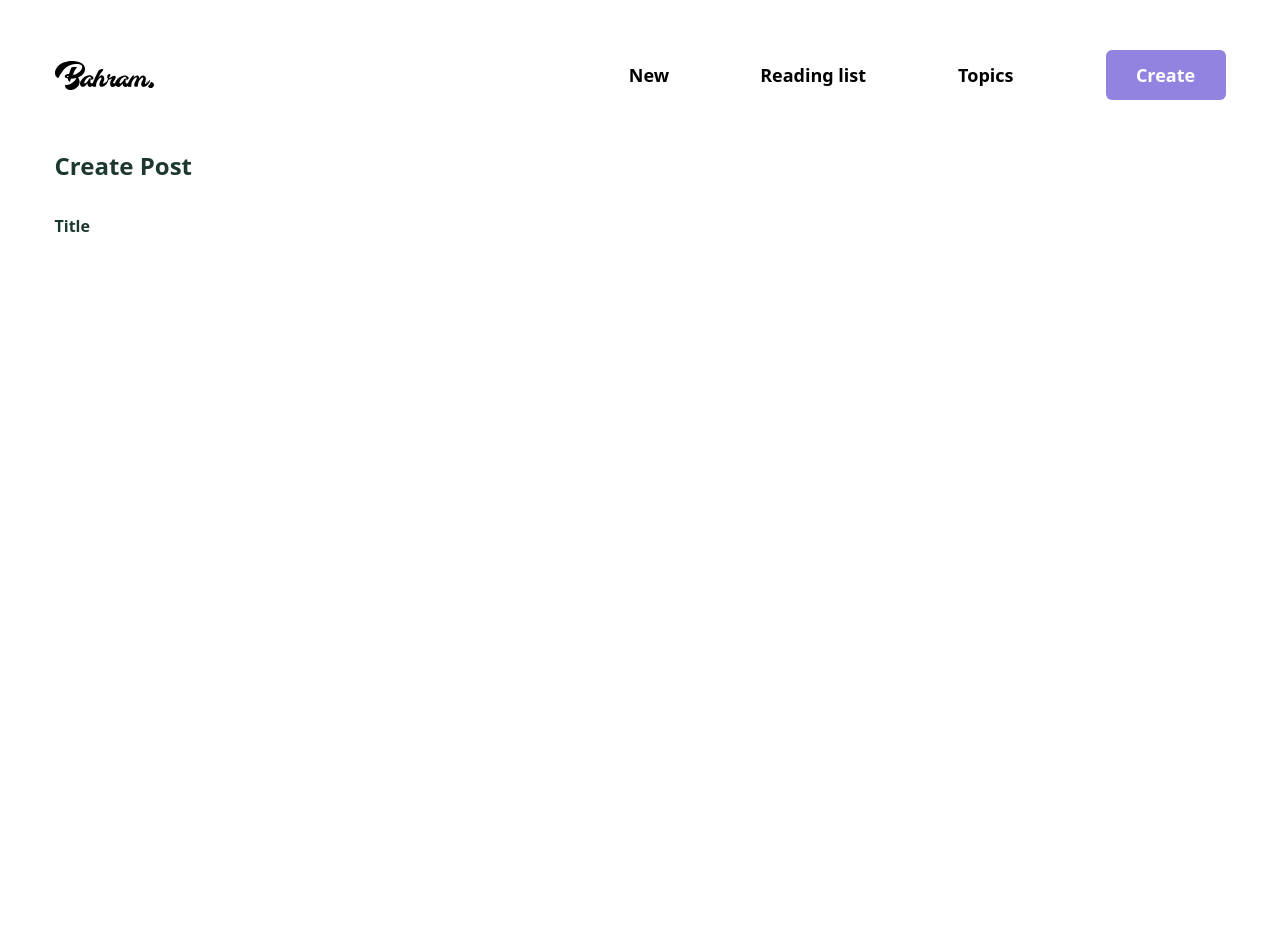
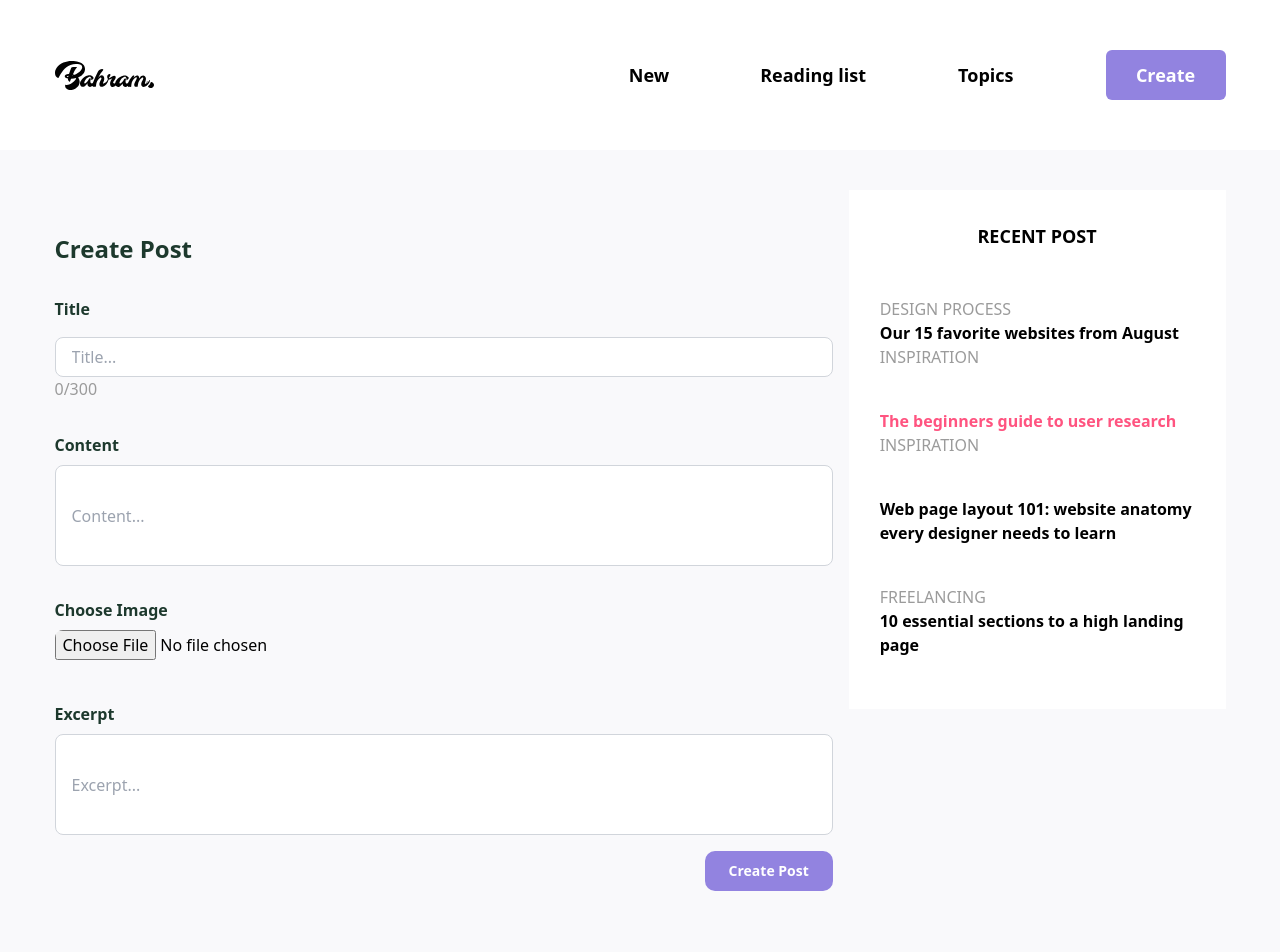
Before and after one commit to Xuandung010302/sucodev, a Vue app in the folder blog/: page /create in a window 1280 px wide. Shown: the top 952 px of the page. Built offline with nearby package versions, Linux system fonts and the light colour scheme.

Commit message:
feat/CreatePost

```diff
--- a/blog/src/pages/CreatePage.vue
+++ b/blog/src/pages/CreatePage.vue
@@ -1,12 +1,65 @@
 <template>
-    <div class="h-auto">
-        <div class="max-w-custom mx-auto mt-[43px] h-screen">
-            <div class="">
+  <div class="bg-custom-bg">
+    <div class="h-auto max-w-custom mx-auto flex">
+      <div class="mt-[43px] h-screen w-2/3">
         <div class="mt-10 text-2xl font-semibold font-inter text-txtCreatePage">
           Create Post
         </div>
         <div class="mt-8 font-semibold text-txtCreatePage">
           Title
+        </div>
+        <input
+          v-model="title"
+          type="text"
+          class="mt-4 w-full border pl-4 border-gray-300 rounded-lg h-10"
+          placeholder="Title..."
+        />
+        <span class="text-txtGr">{{ title.length }}/300</span>
+        <div class="mt-8 font-semibold text-txtCreatePage">
+          Content
+        </div>
+        <input
+          v-model="content"
+          type="text"
+          class="mt-2 w-full pl-4 border border-gray-300 rounded-lg h-[101px]"
+          placeholder="Content..."
+        />
+        <div class="mt-8 font-semibold text-txtCreatePage">
+          Choose Image
+        </div>
+        <input
+          type="file"
+          @change="onImageSelected"
+          class="mt-2 w-full border-gray-300 rounded-lg h-10"
+        />
+        <div class="mt-8 font-semibold text-txtCreatePage">
+          Excerpt
+        </div>
+        <input
+          v-model="excerpt"
+          type="text"
+          class="mt-2 w-full pl-4 border border-gray-300 rounded-lg h-[101px]"
+          placeholder="Excerpt..."
+        />
+        <div class="justify-end flex">
+          <button @click="createPost" class="mt-4 p-2 bg-[#9283E0] text-white rounded-[10px] text-sm font-semibold w-[128px] h-10 ">
+            Create Post
+          </button>
+        </div>
+      </div>
+      <div class="bg-white mt-10 ml-4 w-[378px] h-[519px]">
+        <div class="flex justify-center text-lg font-semibold mt-[32px]">
+          RECENT POST
+        </div>
+        <div class="xl:w-[336px] ml-[31px] mt-[47px]">
+          <div class="text-txtGr">DESIGN PROCESS</div>
+          <div class="font-semibold">Our 15 favorite websites from August</div>
+          <div class="text-txtGr">INSPIRATION</div>
+          <div class="font-semibold text-[#FF5480] mt-10">The beginners guide to user research</div>
+          <div class="text-txtGr">INSPIRATION</div>
+          <div class="font-semibold mt-10">Web page layout 101: website anatomy every designer needs to learn</div>
+          <div class="text-txtGr mt-10">FREELANCING</div>
+          <div class="font-semibold">10 essential sections to a high landing page</div>
         </div>
       </div>
     </div>
@@ -16,5 +69,56 @@
 <script>
 export default {
   name: "CreatePage",
+  data() {
+    return {
+      title: "",
+      image: "",
+      author: "Tomas Laurinavicius",
+      category: "Design Process",
+      excerpt: "",
+      content: "",
+    };
+  },
+  methods: {
+    async createPost() {
+      const formData = new FormData();
+      formData.append('title', this.title);
+      formData.append('content', this.content);
+      formData.append('excerpt', this.excerpt);
+      formData.append('author', this.author);
+      formData.append('category', this.category);
+
+      if (this.image) {
+        formData.append('image', this.image);
+      } else {
+        alert('Vui lòng chọn ảnh!');
+        return;
+      }
+
+      try {
+        const response = await fetch('http://localhost:3000/posts', {
+          method: 'POST',
+          body: formData,
+        });
+
+        const data = await response.json();
+        if (response.ok) {
+          alert('Tạo thành công bài đăng!');
+        } else {
+          alert(data.message || 'Có lỗi xảy ra!');
+        }
+      } catch (error) {
+        console.error("Error:", error);
+        alert('Tạo bài đăng thất bại!');
+      }
+    },
+
+    onImageSelected(event) {
+      const file = event.target.files[0];
+      if (file) {
+        this.image = file;
+      }
+    }
+  }
 };
 </script>
--- a/blog/src/pages/HomePage.vue
+++ b/blog/src/pages/HomePage.vue
@@ -2,7 +2,13 @@
     <div class="bg-custom-bg h-100vh mx-auto">
         <div class="max-w-custom mx-auto pt-[37px]">
             <div class="max-w-custom bg-white mx-auto xl:h-[83px] flex items-center justify-start">
-                <span class="ml-11 text-txtGr text-lg leading-[50px]">Type something…</span>
+                <input
+                v-model="type"
+                @input="searchPosts"
+                type="text"
+                class="pl-11 w-full border-gray-300 rounded-lg xl:h-[83px]"
+                placeholder="Type Something..."
+                />
                 <img src="@/components/icons/Icon.svg" alt="Search" class="h-6 w-auto ml-auto mr-6" />
             </div>
             <div class="mt-10 mb-[16.8px] text-txtGr text-xs">
@@ -10,7 +16,7 @@
             </div>
             <div v-if="posts.length" class="grid grid-cols-2 gap-10">
                 <div v-for="(post, index) in posts" :key="index">
-                    <img :src="`http://localhost:3000/backend/images/${post.image}`" alt="Post Image" class="mr-6 transform transition-transform duration-300 hover:scale-105 rounded-lg cursor-pointer">
+                    <img :src="`http://localhost:3000/backend/images/${post.image}`" alt="Post Image" class="w-[537px] h-[358px] mr-6 transform transition-transform duration-300 hover:scale-105 rounded-lg cursor-pointer">
                     <div class="flex mt-5">
                         <span class="text-txtGr">BY</span>&nbsp;&nbsp;{{ post.author }}&nbsp;&nbsp;<span class="text-txtGr">IN</span>&nbsp;&nbsp;{{ post.category }}
                     </div>
@@ -46,6 +52,8 @@
             return {
                 posts: [],
                 currentPage: 1,
+                type: "",
+                allPosts: [],
             };
         },
         created() {
@@ -56,6 +64,7 @@
             try {
             const response = await axios.get(`http://localhost:3000/posts?page=${this.currentPage}`);
             this.posts = [...this.posts, ...response.data];
+            this.allPosts = [...this.allPosts, ...response.data];
             } catch (error) {
             console.error("Error fetching posts:", error);
             }
@@ -64,6 +73,18 @@
             this.currentPage++;
             this.fetchPosts();
         },
+        searchPosts() {
+            if (this.type.trim() === "") {
+                this.posts = [...this.allPosts];
+            } else {
+                this.posts = this.allPosts.filter(post =>
+                post.title.toLowerCase().includes(this.type.toLowerCase()) ||
+                post.excerpt.toLowerCase().includes(this.type.toLowerCase()) ||
+                post.author.toLowerCase().includes(this.type.toLowerCase()) ||
+                post.category.toLowerCase().includes(this.type.toLowerCase())
+                );
+            }
         },
+    }
 };
 </script>
```
Lines whose indentation alone changed are shown as unchanged.
